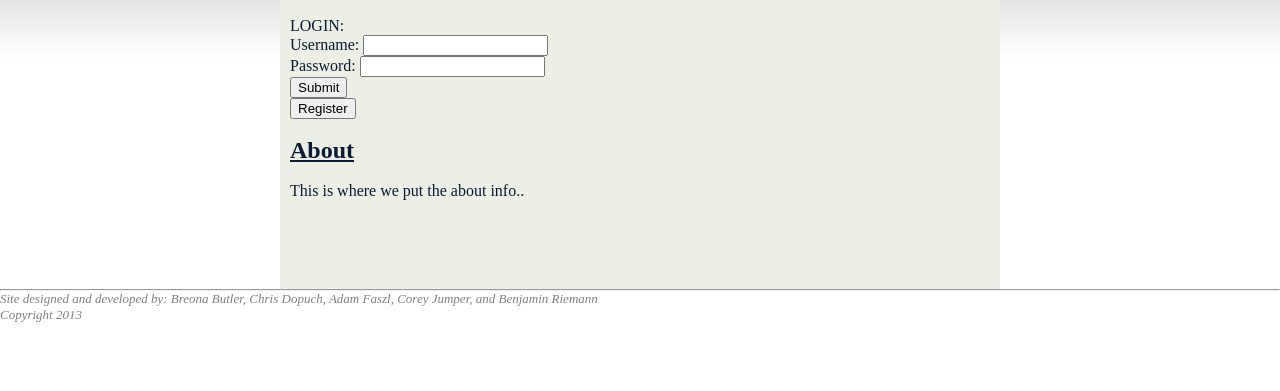
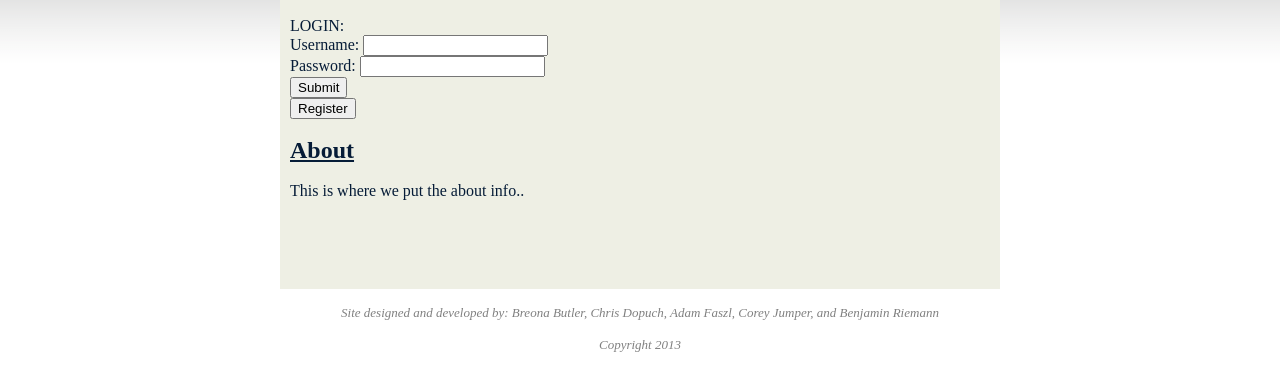
Before and after one commit to chrisdopuch/CS-3380-Database-Project, a PHP site: page / in a window 1280 px wide. Shown: the part 355-746 px from the top of the page. Run offline with PHP 8.4, Linux system fonts and the light colour scheme.

Commit message:
Modified footer
edited footer and style

```diff
--- a/footer.php
+++ b/footer.php
@@ -1,6 +1,8 @@
 <!-- this is the footer that will be displayed on the bottom of all the pages in our website -->
-<hr />
+
 <footer>
+	<br />
 	<p>Site designed and developed by: Breona Butler, Chris Dopuch, Adam Faszl, Corey Jumper, and Benjamin Riemann</p>
+	<br />
 	<p>Copyright 2013</p>
 </footer>
--- a/style.css
+++ b/style.css
@@ -27,6 +27,9 @@ width:100%;
 height:70px;
 font-size:small;
 font-style:italic;
+}
+footer p{
+text-align:center;
 }
 
 
```
